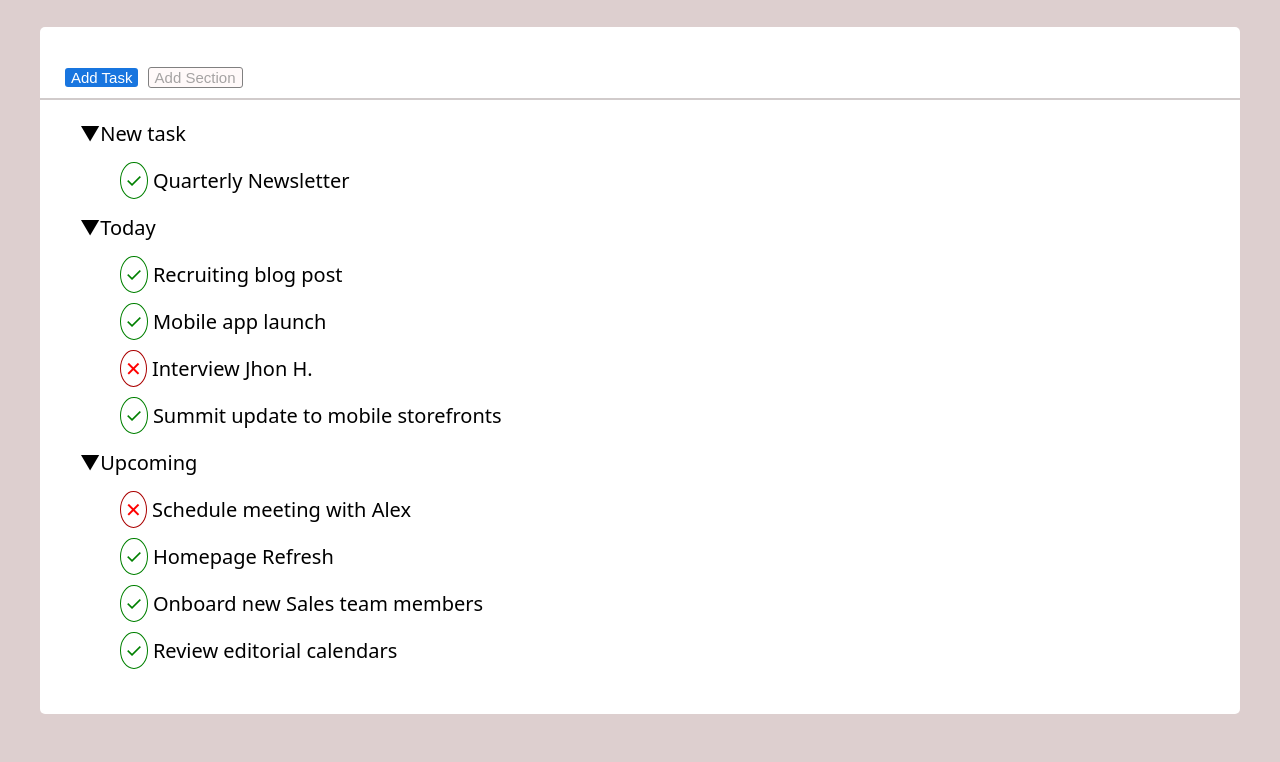
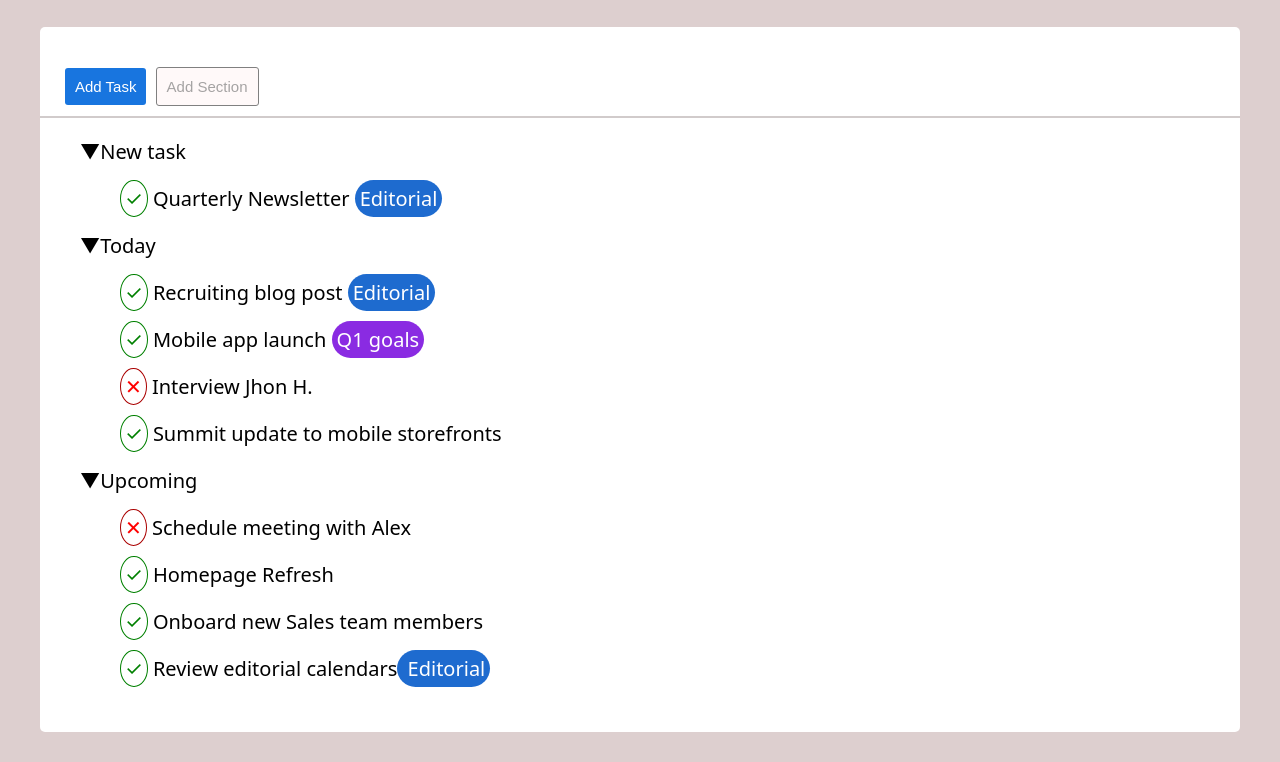
Before and after one commit to pierobramanti/html-css-toboolist, a plain HTML site: page index.html in a window 1280 px wide. Shown: the part 123-885 px from the top of the page. Drawn offline with nearby package versions, Linux system fonts and the light colour scheme; a web font is replaced by a local one.

Commit message:
[ADD] inserted postit

```diff
--- a/CSS/style.css
+++ b/CSS/style.css
@@ -46,6 +46,7 @@ button{
     border-radius: 3px;
     margin: 10px 0px  10px;
     font-size: 15px;
+    padding: 10px;
 
 
 }
@@ -87,3 +88,16 @@ hr{
     color: red;
     padding: 4px;
 }
+.target{
+    border-radius: 20px;
+    color: rgb(255, 255, 255);
+    padding: 5px;
+
+}
+.editorial{
+    background-color: rgb(30, 107, 207);
+
+}
+.purple{
+    background-color: blueviolet;
+}
--- a/index.html
+++ b/index.html
@@ -25,25 +25,25 @@
                     <li>
                         &#x25BC;New task
                         <ul>
-                            <li> <span class="checked">&check;</span> Quarterly Newsletter</li>
+                            <li> <span class="checked">&check;</span> Quarterly Newsletter <span class="target editorial"> Editorial</span></li>
                         </ul>
                     </li>
                     <li>
                         &#x25BC;Today
                         <ul>
-                            <li> <span class="checked">&check;</span>  Recruiting blog post</li>
-                            <li> <span class="checked">&check;</span>  Mobile app launch</li>
-                            <li> <span class="undone">&#10005</span> Interview Jhon H.</li>
-                            <li> <span class="checked">&check;</span>  Summit update to mobile storefronts</li>
+                            <li> <span class="checked">&check;</span>  Recruiting blog post <span class="target editorial"> Editorial</span></li>
+                            <li> <span class="checked">&check;</span>  Mobile app launch <span class="target purple"> Q1 goals</span></li>
+                            <li> <span class="undone">&#10005</span> Interview Jhon H. <span class="target"> Recruiting</span></li>
+                            <li> <span class="checked">&check;</span>  Summit update to mobile storefronts <span class="target">Mobile</span></li>
                         </ul>
                     </li>
                     <li>
                         &#x25BC;Upcoming
                         <ul>
-                            <li> <span class="undone">&#10005;</span> Schedule meeting with Alex</li>
-                            <li> <span class="checked">&check;</span>  Homepage Refresh </li>
-                            <li> <span class="checked">&check;</span>  Onboard new Sales team members</li>
-                            <li> <span class="checked">&check;</span>  Review editorial calendars</li>
+                            <li> <span class="undone">&#10005;</span> Schedule meeting with Alex <span></span></li>
+                            <li> <span class="checked">&check;</span>  Homepage Refresh <span class="target"> Website</span></li>
+                            <li> <span class="checked">&check;</span>  Onboard new Sales team members<span class="target"> Sales</span></li>
+                            <li> <span class="checked">&check;</span>  Review editorial calendars<span class="target editorial"> Editorial</span></li>
                         </ul>
                     </li>
                 </ul>
```
